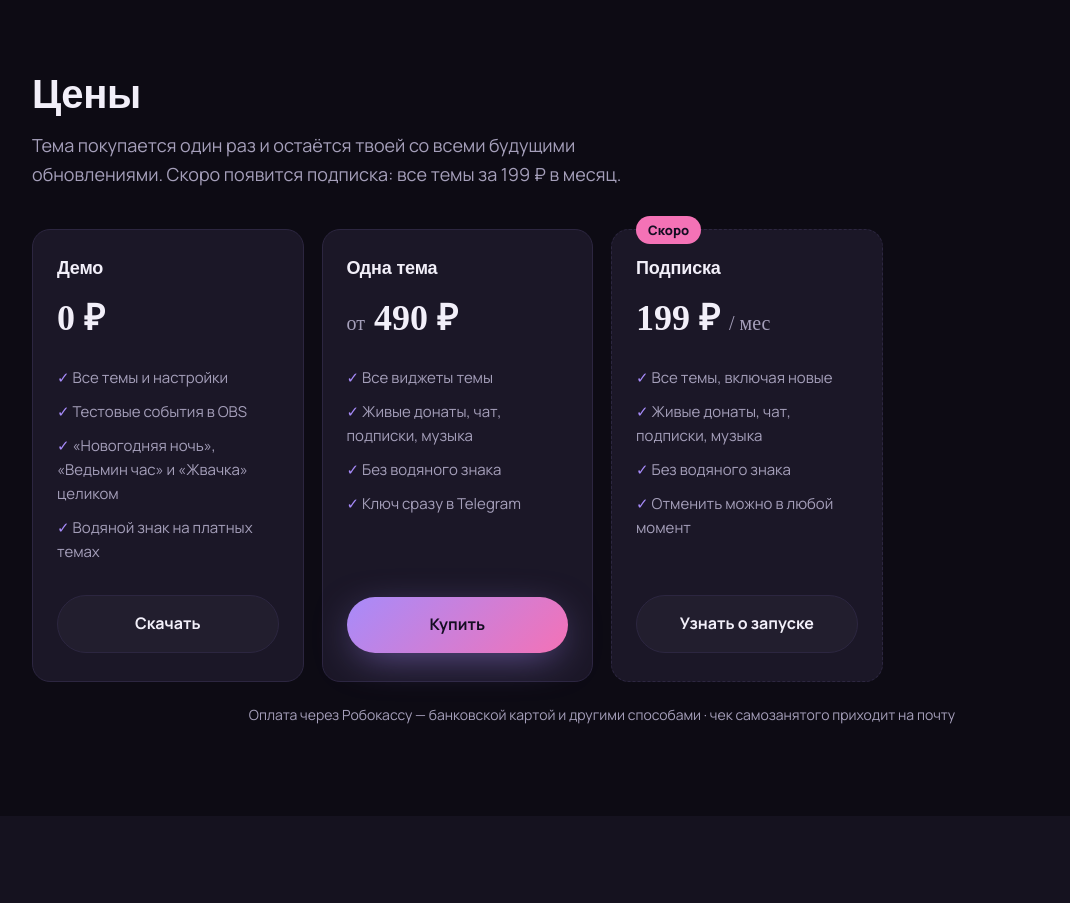
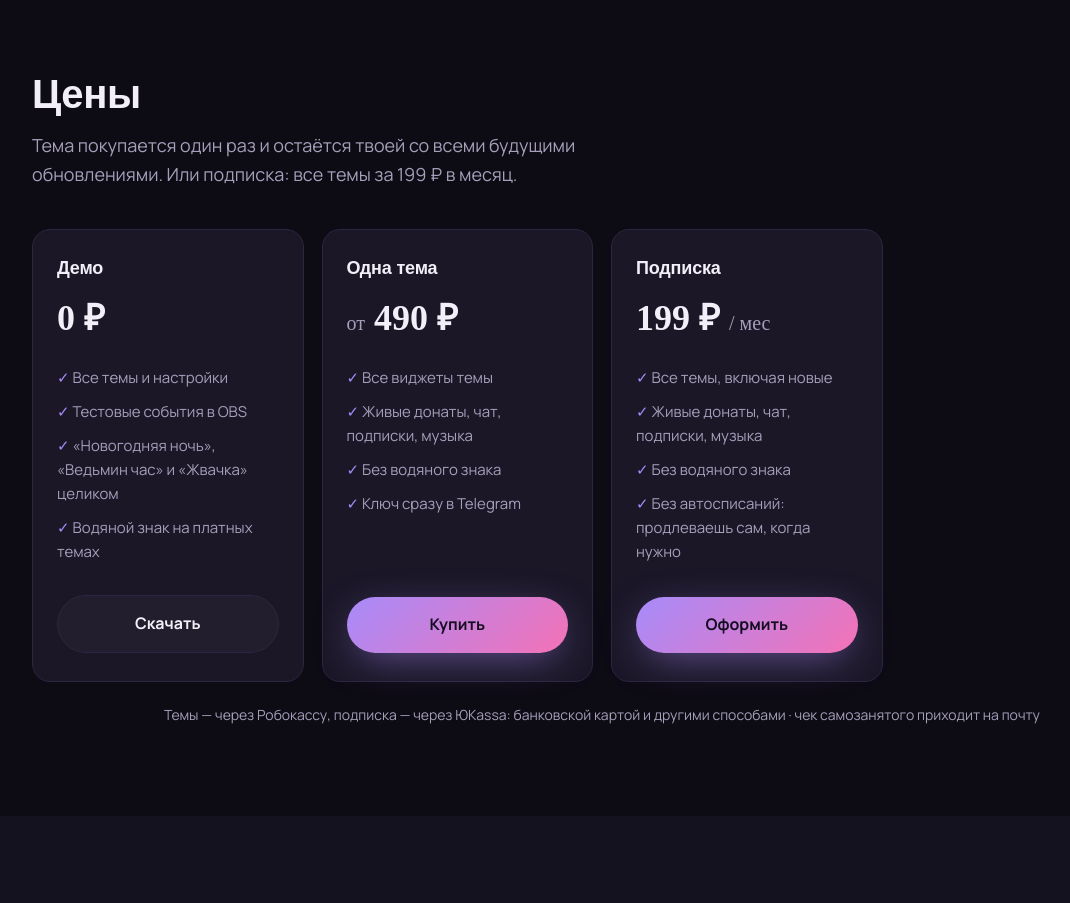
Before and after one commit to Pronyfka/overly, a plain HTML site: page index.html in a window 1280 px wide. Shown: the part 4980-5883 px from the top of the page, without its empty margins (38-1108 px from the left). Drawn offline with Linux system fonts and the light colour scheme; a web font is replaced by a local one.

Commit message:
Подписка открыта: убран бейдж «Скоро», кнопка «Оформить»
Co-Authored-By: Claude Opus 5.5 <noreply@anthropic.com>

```diff
--- a/index.html
+++ b/index.html
@@ -272,7 +272,7 @@ footer a:hover{color:var(--text)}
 
 <section id="prices"><div class="wrap">
   <h2>Цены</h2>
-  <p class="lead">Тема покупается один раз и остаётся твоей со всеми будущими обновлениями. Скоро появится подписка: все темы за 199 ₽ в месяц.</p>
+  <p class="lead">Тема покупается один раз и остаётся твоей со всеми будущими обновлениями. Или подписка: все темы за 199 ₽ в месяц.</p>
   <div class="prices">
     <div class="pr"><h3>Демо</h3><div class="sum">0 ₽</div>
       <ul><li>Все темы и настройки</li><li>Тестовые события в OBS</li><li>«Новогодняя ночь», «Ведьмин час» и «Жвачка» целиком</li><li>Водяной знак на платных темах</li></ul>
@@ -280,14 +280,13 @@ footer a:hover{color:var(--text)}
     <div class="pr"><h3>Одна тема</h3><div class="sum"><small>от</small> 490 ₽</div>
       <ul><li>Все виджеты темы</li><li>Живые донаты, чат, подписки, музыка</li><li>Без водяного знака</li><li>Ключ сразу в Telegram</li></ul>
       <a class="btn btn-main" data-bot href="#">Купить</a></div>
-    <!-- ПОДПИСКА: в боте её пока нет, поэтому карточка помечена «Скоро» и кнопка ведёт в бота.
-         Кнопка записывает в лист ожидания в боте (/start sub, владелец видит число по /waitlist).
-         Когда подписка появится — убрать класс soon и поменять текст кнопки на «Оформить». -->
-    <div class="pr soon"><h3>Подписка</h3><div class="sum">199 ₽ <small>/ мес</small></div>
-      <ul><li>Все темы, включая новые</li><li>Живые донаты, чат, подписки, музыка</li><li>Без водяного знака</li><li>Отменить можно в любой момент</li></ul>
-      <a class="btn btn-ghost" data-bot data-start="sub" href="#">Узнать о запуске</a></div>
+    <!-- ПОДПИСКА: оформляется в боте (/start sub → канал → оплата ЮKassa), нужен Overly 0.1.11+.
+         Пока ЮKassa не включила автоплатежи, продление ручное: бот за 3 дня присылает ссылку. -->
+    <div class="pr"><h3>Подписка</h3><div class="sum">199 ₽ <small>/ мес</small></div>
+      <ul><li>Все темы, включая новые</li><li>Живые донаты, чат, подписки, музыка</li><li>Без водяного знака</li><li>Без автосписаний: продлеваешь сам, когда нужно</li></ul>
+      <a class="btn btn-main" data-bot data-start="sub" href="#">Оформить</a></div>
   </div>
-  <p class="pay">Оплата через Робокассу — банковской картой и другими способами · чек самозанятого приходит на почту</p>
+  <p class="pay">Темы — через Робокассу, подписка — через ЮKassa: банковской картой и другими способами · чек самозанятого приходит на почту</p>
 </div></section>
 
 <section id="faq" class="alt"><div class="wrap">
@@ -335,7 +334,7 @@ footer a:hover{color:var(--text)}
 const DL = 'https://github.com/Pronyfka/overly-releases/releases/latest';
 const BOT = 'https://t.me/overly_support_bot';
 document.querySelectorAll('[data-dl]').forEach(a => a.href = DL);
-// data-start — что бот покажет сразу (sub — лист ожидания подписки)
+// data-start — что бот покажет сразу (sub — оформление подписки)
 document.querySelectorAll('[data-bot]').forEach(a => a.href = BOT + (a.dataset.start ? '?start=' + a.dataset.start : ''));
 
 const THEMES = window.OVERLY_THEMES;
@@ -552,7 +551,7 @@ document.getElementById('v-sound').onclick = e => {
 };
 </script>
 <!-- Яндекс Метрика, счётчик 114224598 (код со страницы счётчика). Вебвизор и карта кликов включены.
-     Цели download / bot / sub — клики по «Скачать», «Купить» и «Узнать о запуске»: добавить их в Метрике
+     Цели download / bot / sub — клики по «Скачать», «Купить» и «Оформить» (подписка): добавить их в Метрике
      (Цели → JavaScript-событие) с этими идентификаторами, тогда они появятся в отчёте «Конверсии». -->
 <script>
   (function(m,e,t,r,i,k,a){
```
